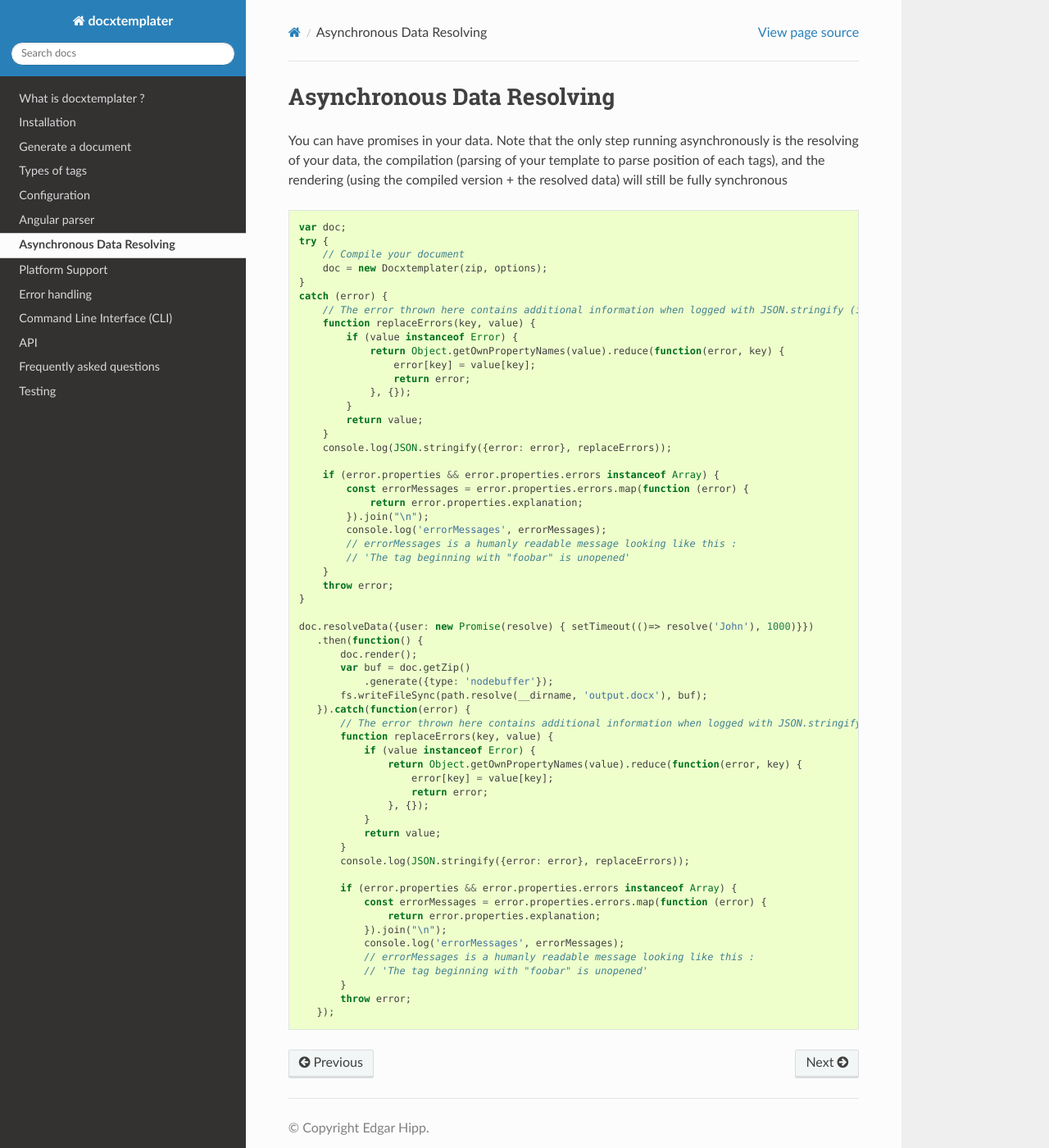
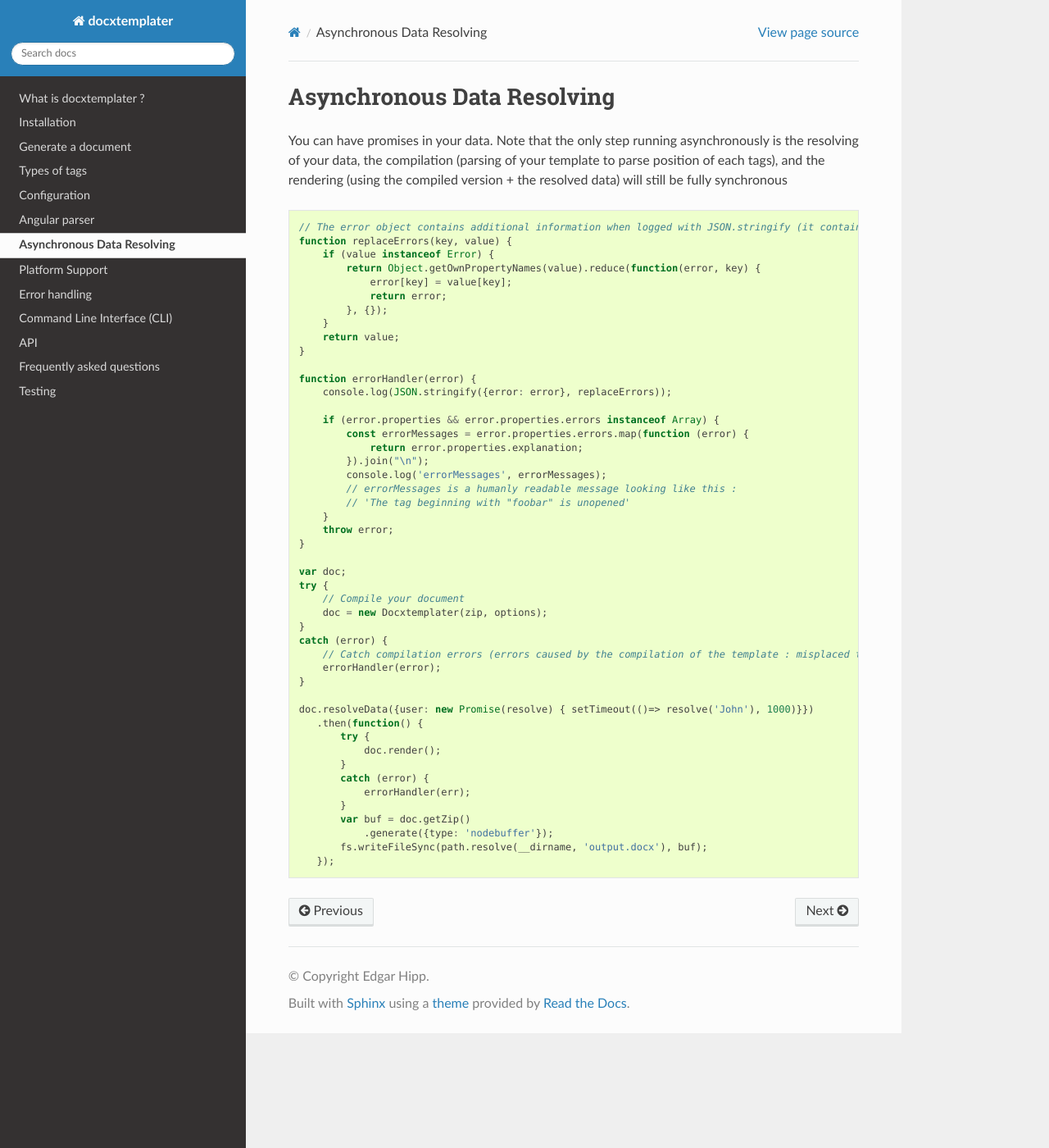
Before and after one commit to open-xml-templating/docxtemplater, a Sphinx documentation site: the page built from docs/source/async.rst, in a window 1280 px wide and 1400 px high. Shown: the whole window at 82% size. Built offline with Sphinx 7.4.7 and the Read the Docs theme 2.0.0, drawn with Linux system fonts in a browser that asks for light colours.

Commit message:
Update async doc to avoid repetition

```diff
--- a/docs/source/async.rst
+++ b/docs/source/async.rst
@@ -10,22 +10,18 @@ You can have promises in your data. Note that the only step running asynchronous
 
 .. code-block:: javascript
 
-    var doc;
-    try {
-        // Compile your document
-        doc = new Docxtemplater(zip, options);
+    // The error object contains additional information when logged with JSON.stringify (it contains a properties object containing all suberrors).
+    function replaceErrors(key, value) {
+        if (value instanceof Error) {
+            return Object.getOwnPropertyNames(value).reduce(function(error, key) {
+                error[key] = value[key];
+                return error;
+            }, {});
+        }
+        return value;
     }
-    catch (error) {
-        // The error thrown here contains additional information when logged with JSON.stringify (it contains a properties object containing all suberrors).
-        function replaceErrors(key, value) {
-            if (value instanceof Error) {
-                return Object.getOwnPropertyNames(value).reduce(function(error, key) {
-                    error[key] = value[key];
-                    return error;
-                }, {});
-            }
-            return value;
-        }
+
+    function errorHandler(error) {
         console.log(JSON.stringify({error: error}, replaceErrors));
 
         if (error.properties && error.properties.errors instanceof Array) {
@@ -39,32 +35,25 @@ You can have promises in your data. Note that the only step running asynchronous
         throw error;
     }
 
+    var doc;
+    try {
+        // Compile your document
+        doc = new Docxtemplater(zip, options);
+    }
+    catch (error) {
+        // Catch compilation errors (errors caused by the compilation of the template : misplaced tags)
+        errorHandler(error);
+    }
+
     doc.resolveData({user: new Promise(resolve) { setTimeout(()=> resolve('John'), 1000)}})
        .then(function() {
-           doc.render();
+           try {
+               doc.render();
+           }
+           catch (error) {
+               errorHandler(err);
+           }
            var buf = doc.getZip()
                .generate({type: 'nodebuffer'});
            fs.writeFileSync(path.resolve(__dirname, 'output.docx'), buf);
-       }).catch(function(error) {
-           // The error thrown here contains additional information when logged with JSON.stringify (it contains a properties object containing all suberrors).
-           function replaceErrors(key, value) {
-               if (value instanceof Error) {
-                   return Object.getOwnPropertyNames(value).reduce(function(error, key) {
-                       error[key] = value[key];
-                       return error;
-                   }, {});
-               }
-               return value;
-           }
-           console.log(JSON.stringify({error: error}, replaceErrors));
-
-           if (error.properties && error.properties.errors instanceof Array) {
-               const errorMessages = error.properties.errors.map(function (error) {
-                   return error.properties.explanation;
-               }).join("\n");
-               console.log('errorMessages', errorMessages);
-               // errorMessages is a humanly readable message looking like this :
-               // 'The tag beginning with "foobar" is unopened'
-           }
-           throw error;
        });
```
